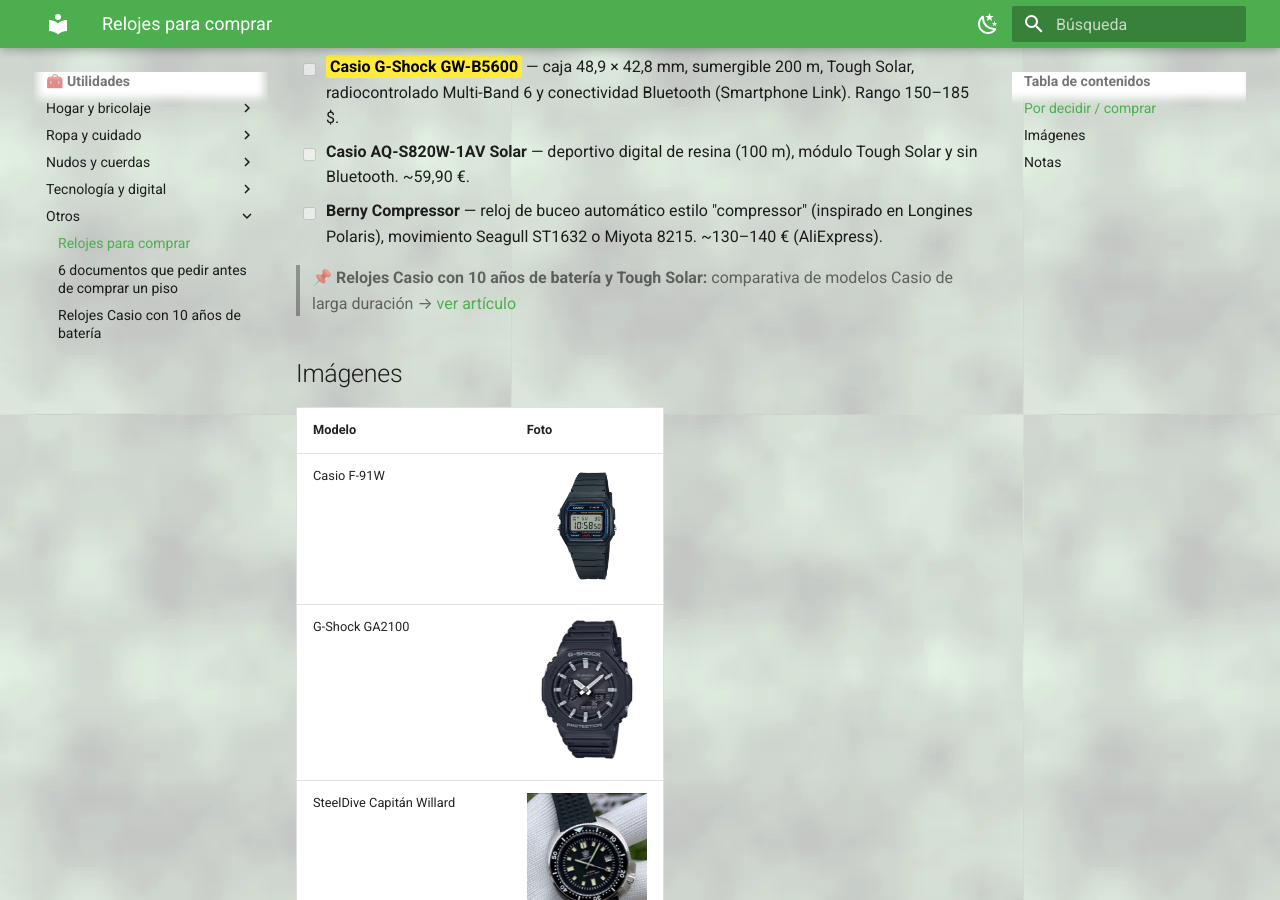
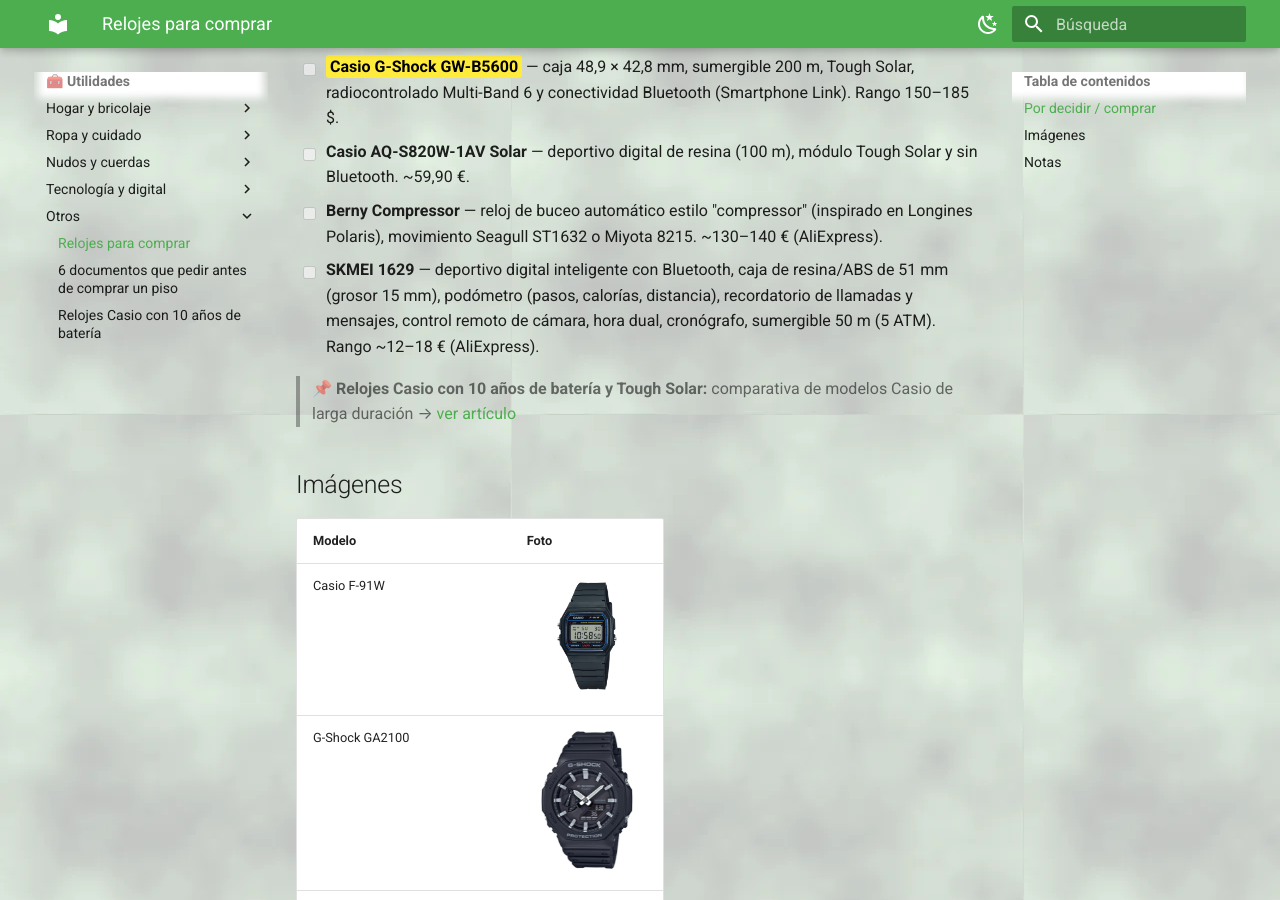
Before and after one commit to mosqueteroweb/Salud, an MkDocs documentation site: the page built from docs/utilidades/relojes-para-comprar.md, in a window 1280 px wide and 900 px high, scrolled down 609 px. Built offline with MkDocs 1.6.1 and Material for MkDocs 9.7.7, drawn with Linux system fonts in a browser that asks for light colours.

Commit message:
docs(utilidades): anadir reloj SKMEI 1629 a la lista de compra con caracteristicas y foto

```diff
--- a/docs/utilidades/relojes-para-comprar.md
+++ b/docs/utilidades/relojes-para-comprar.md
@@ -20,6 +20,7 @@
 - [ ] <mark style="background-color: #ffeb3b; color: #000; padding: 2px 4px; border-radius: 3px; font-weight: bold;">**Casio G-Shock GW-B5600**</mark> — caja 48,9 × 42,8 mm, sumergible 200 m, Tough Solar, radiocontrolado Multi-Band 6 y conectividad Bluetooth (Smartphone Link). Rango 150–185 $.
 - [ ] **Casio AQ-S820W-1AV Solar** — deportivo digital de resina (100 m), módulo Tough Solar y sin Bluetooth. ~59,90 €.
 - [ ] **Berny Compressor** — reloj de buceo automático estilo "compressor" (inspirado en Longines Polaris), movimiento Seagull ST1632 o Miyota 8215. ~130–140 € (AliExpress).
+- [ ] **SKMEI 1629** — deportivo digital inteligente con Bluetooth, caja de resina/ABS de 51 mm (grosor 15 mm), podómetro (pasos, calorías, distancia), recordatorio de llamadas y mensajes, control remoto de cámara, hora dual, cronógrafo, sumergible 50 m (5 ATM). Rango ~12–18 € (AliExpress).
 
 > 📌 **Relojes Casio con 10 años de batería y Tough Solar:** comparativa de modelos Casio de larga duración → [ver artículo](relojes-casio-10-anos-bateria.md)
 
@@ -36,6 +37,7 @@
 | <mark style="background-color: #ffeb3b; color: #000; padding: 2px 4px; border-radius: 3px; font-weight: bold;">Casio G-Shock GW-B5600</mark> | ![Casio G-Shock GW-B5600](../img/gwb5600-sm.png){ width=120 } |
 | Casio AQ-S820W-1AV Solar | ![Casio AQ-S820W-1AV](../img/aqs820w-sm.png){ width=120 } |
 | Berny Compressor | ![Berny Compressor](../img/berny-sm.png){ width=120 } |
+| SKMEI 1629 | ![SKMEI 1629](../img/skmei1629-sm.png){ width=120 } |
 
 ## Notas
 
```
Also changed, not shown: docs/img/skmei1629-sm.png (added).
